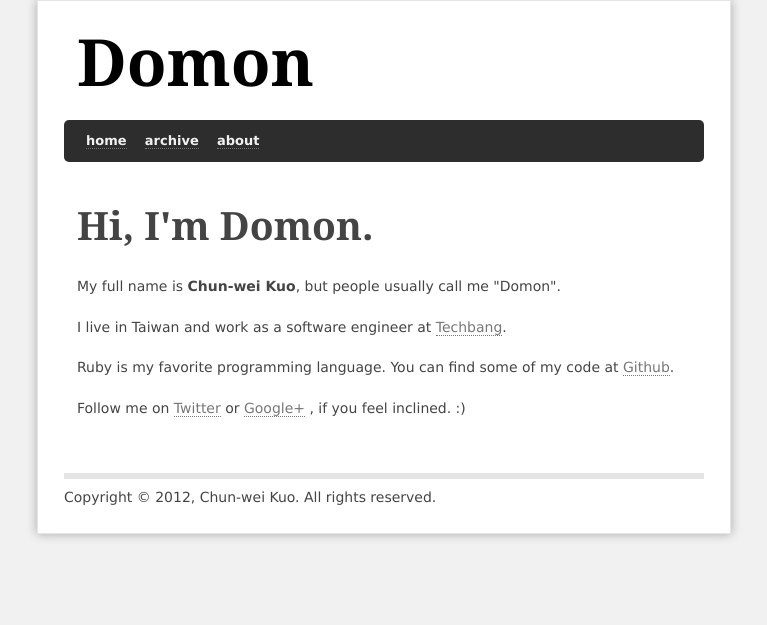
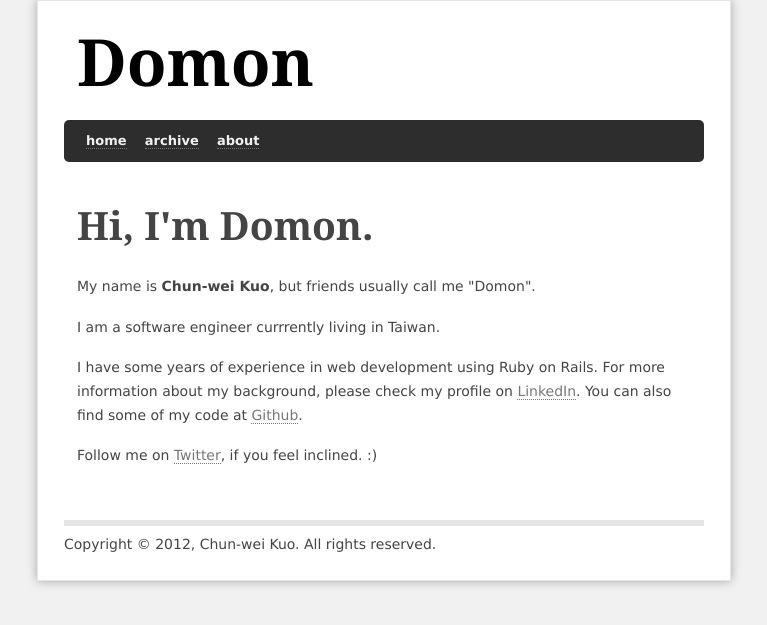
Before and after one commit to Domon/domon.github.com, a Jekyll site: the page built from about.html, in a window 1280 px wide. Shown: the top 625 px of the page, without its empty margins (256-1023 px from the left). Built offline with Jekyll 4.4.1, drawn with Linux system fonts in a browser that asks for light colours; nearby versions of some CDN libraries.

Commit message:
Update about page

```diff
--- a/about.html
+++ b/about.html
@@ -7,21 +7,13 @@ title: About
     <h1>Hi, I'm Domon.</h1>
   </header>
   <section>
-    <p>My full name is <strong itemprop="name">Chun-wei Kuo</strong>, but people usually call me "<span itemprop="nickname">Domon</span>".</p>
+    <p>My name is <strong itemprop="name">Chun-wei Kuo</strong>, but friends usually call me "Domon".</p>
+    <p>I am a software engineer currrently living in Taiwan.</p>
     <p>
-      I live in
-      <span itemprop="address" itemscope itemtype="http://data-vocabulary.org/Address">
-        <span itemprop="country-name">Taiwan</span>
-      </span>
-      and work as a <span itemprop="title">software engineer</span> at <span itemprop="affiliation"><a href="http://www.techbang.com/">Techbang</a></span>.
+      I have some years of experience in web development using Ruby on Rails.
+      For more information about my background, please check my profile on <a rel="me" href="https://www.linkedin.com/in/domon">LinkedIn</a>.
+      You can also find some of my code at <a rel="me" href="https://github.com/Domon">Github</a>.
     </p>
-    <p>Ruby is my favorite programming language. You can find some of my code at <a rel="me" href="https://github.com/Domon">Github</a>.</p>
-    <p>
-      Follow me on
-      <a rel="me" href="https://twitter.com/#!/Domon">Twitter</a>
-      or
-      <a rel="me" href="https://plus.google.com/u/0/109800087957007174418?rel=author">Google+</a>
-      , if you feel inclined. :)
-    </p>
+    <p>Follow me on <a rel="me" href="https://twitter.com/#!/Domon">Twitter</a>, if you feel inclined. :)</p>
   </section>
 <article>
```
